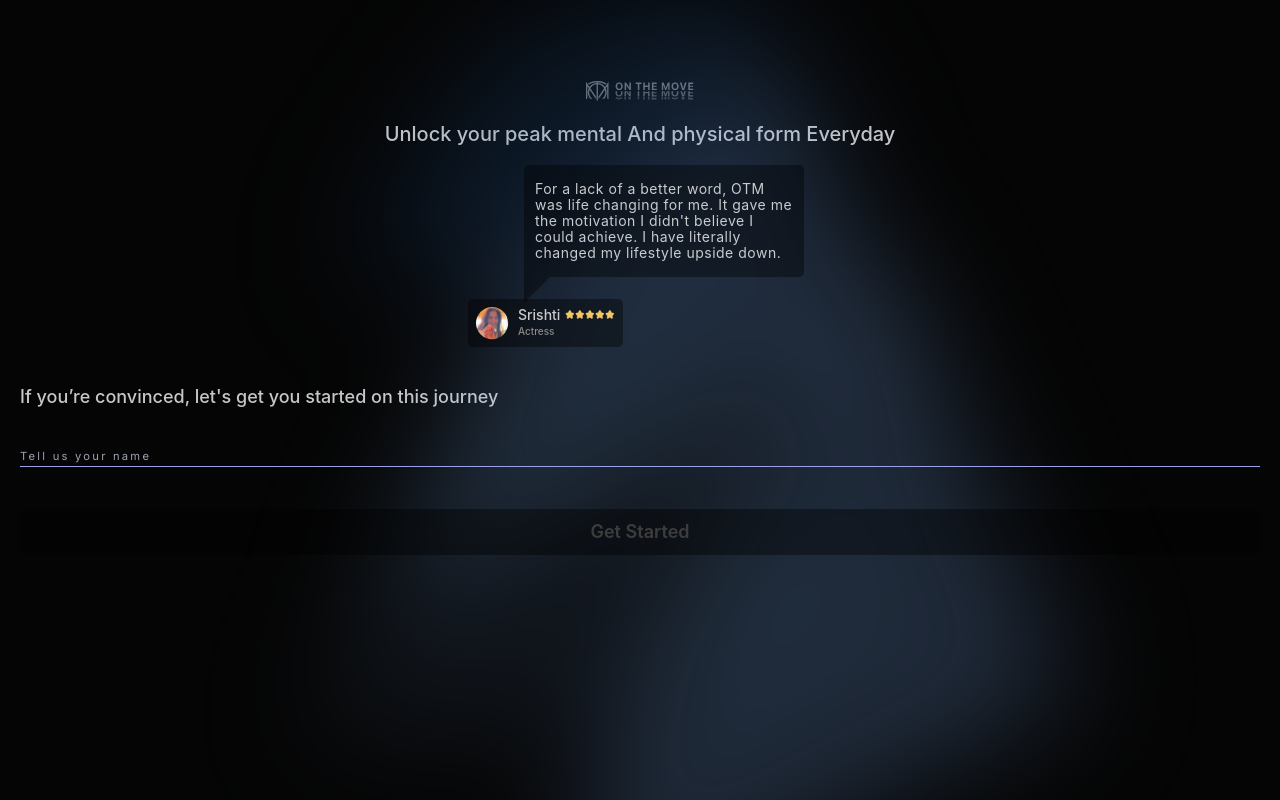
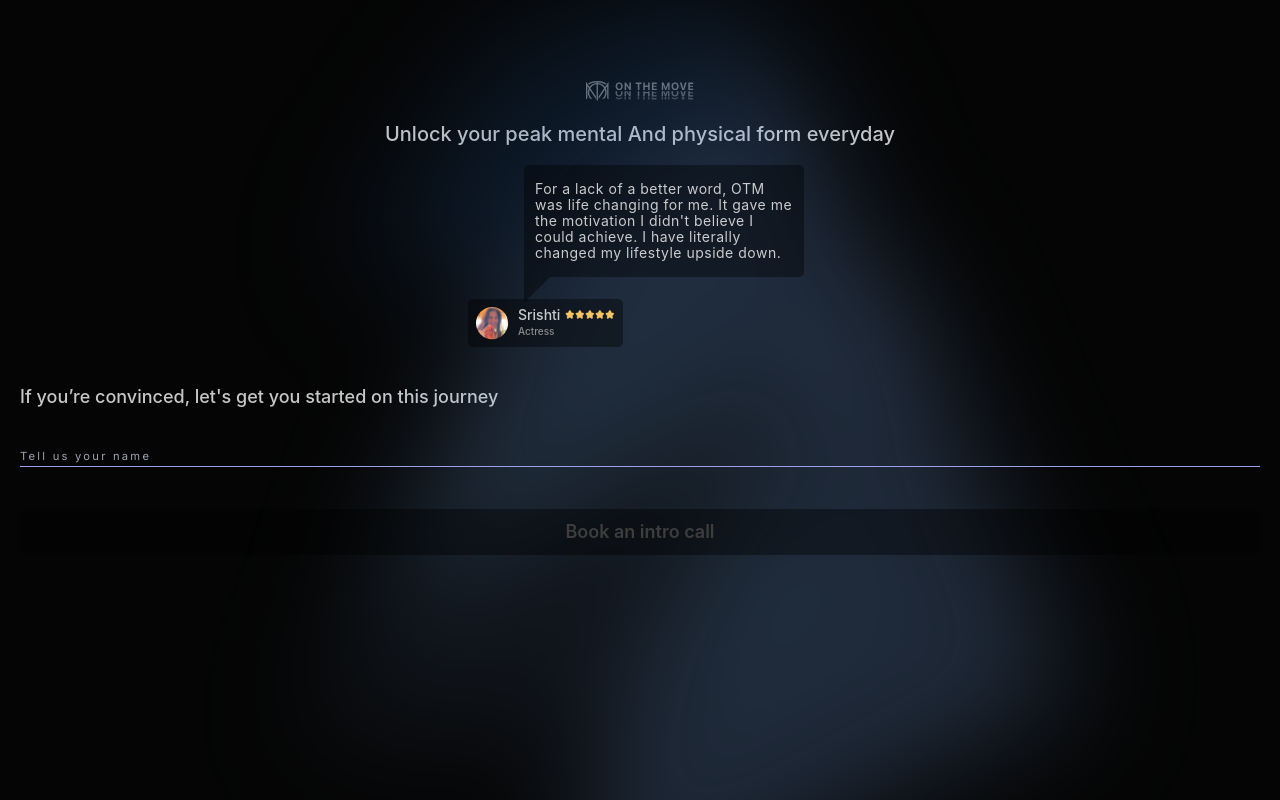
Before and after one commit to on-the-move-life/otm-client, a React (Create React App) app: page /referral-user in a window 1280 px wide. Built offline with nearby package versions, Linux system fonts and the light colour scheme; no server answers.

Commit message:
button text fix

```diff
--- a/src/features/ReferralUser/ReferralUser.js
+++ b/src/features/ReferralUser/ReferralUser.js
@@ -64,7 +64,7 @@ const ReferralUser = () => {
       />
       <img src="./assets/otm-gray.svg" className="mt-[81px]" alt="" />
       <div className="mt-[18px] w-full text-center font-sfpro text-[20px] font-medium text-[#F8F8F8]/[0.8]">
-        Unlock your peak mental And physical form Everyday
+        Unlock your peak mental And physical form everyday
       </div>
       {referrerName && (
         <GiftCard
@@ -154,7 +154,7 @@ const ReferralUser = () => {
             }
             className="relative z-30 mt-[30px] flex h-[46px] w-full items-center justify-center gap-1 rounded-lg bg-custompurple p-1 font-sfpro text-lg font-semibold leading-8 text-black"
           >
-            Get Started
+            Book an intro call
           </button>
           {/* <button
             type="submit"
```
